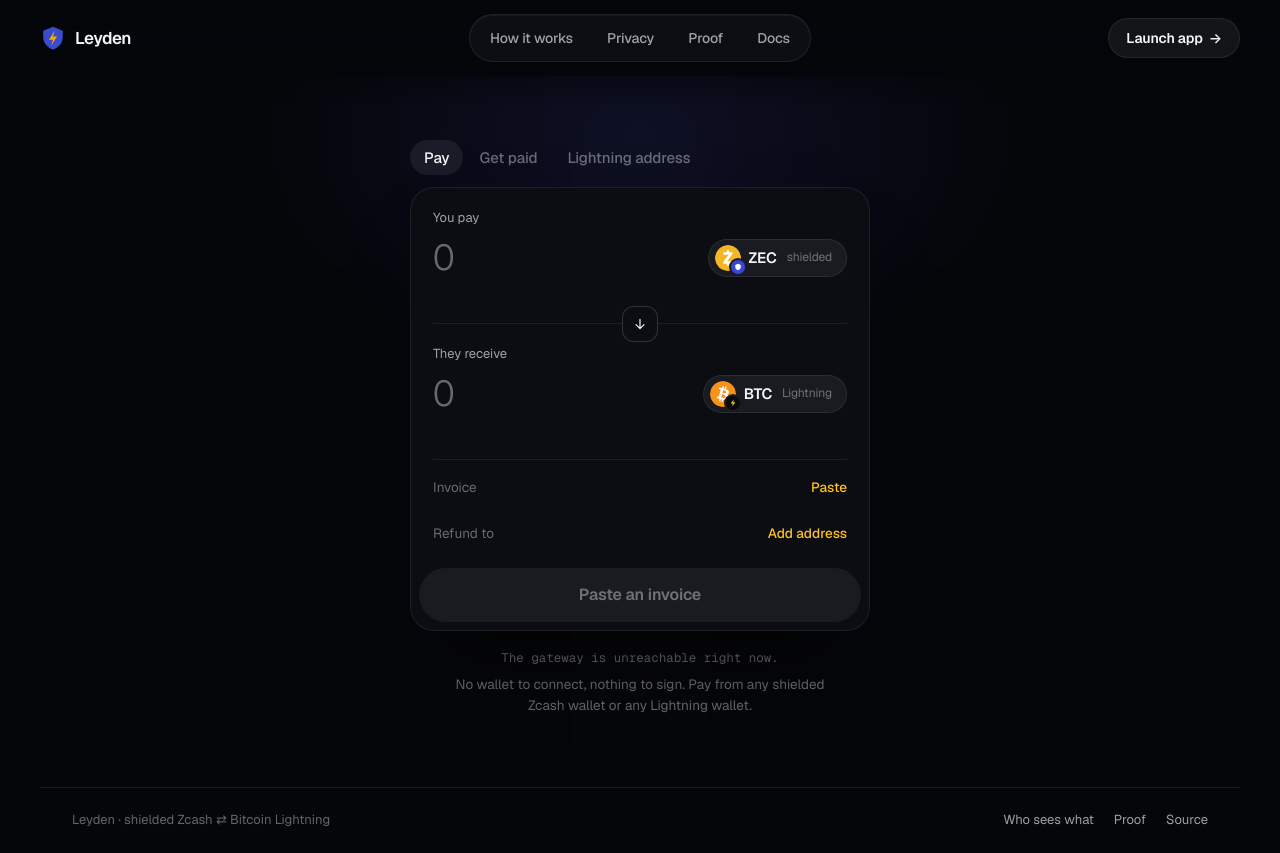
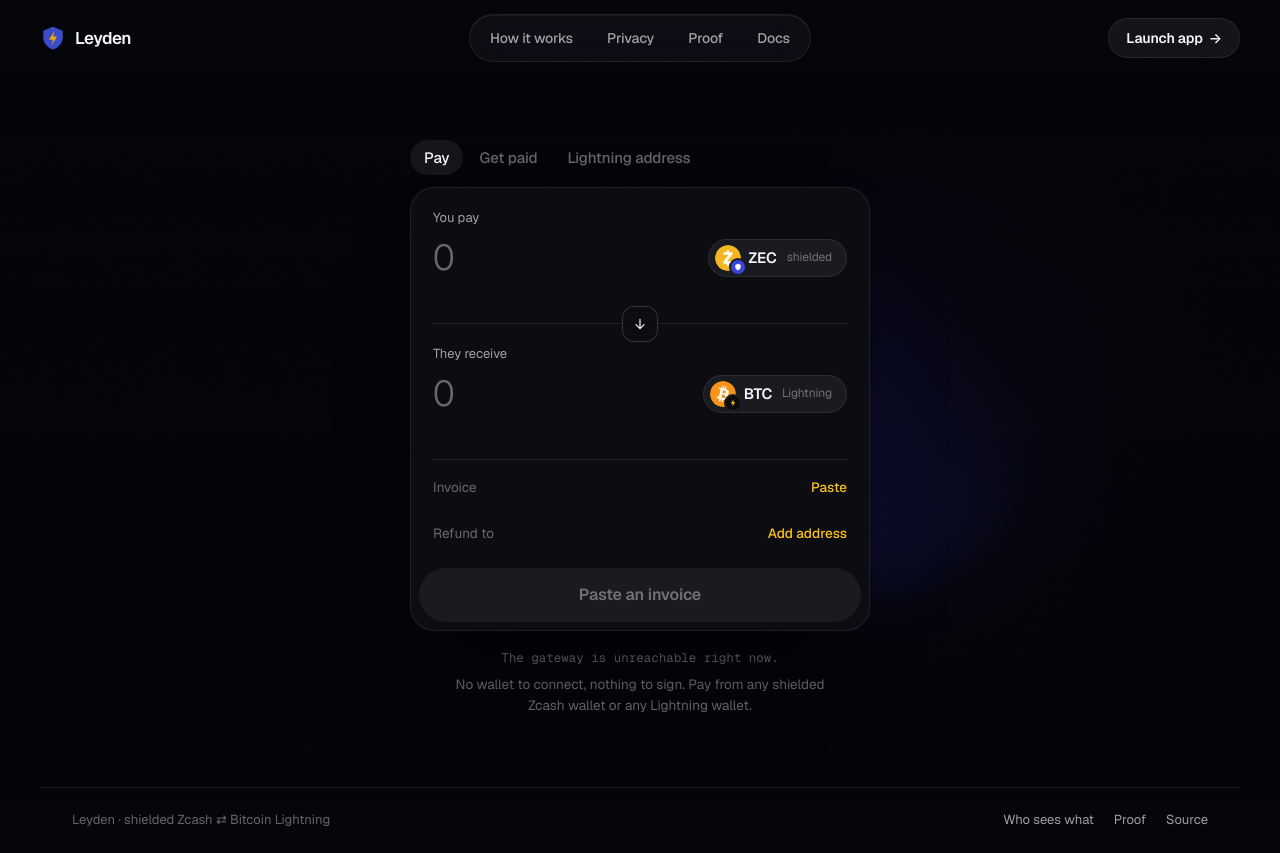
Before and after one commit to wildanrhmn/leyden, a plain HTML site: page web/app/index.html in a window 1280 px wide. Drawn offline with Linux system fonts and the light colour scheme; no server answers; animation ran at ten frames a second.

Commit message:
Use the shared smoke behind the app instead of a clipped static glow

```diff
--- a/web/app.css
+++ b/web/app.css
@@ -4,8 +4,11 @@
 :root { --err: #FF7A6E; --surface: #0B0D13; }
 
 .app { position: relative; display: flex; flex-direction: column; align-items: center; min-height: calc(100svh - 140px); padding: clamp(40px, 8vh, 88px) 16px 72px; overflow: hidden; }
-.app-glow { position: absolute; left: 0; right: 0; top: -260px; height: 760px; pointer-events: none;
-  background: radial-gradient(ellipse 42% 46% at 50% 42%, rgb(84 96 255 / .11), transparent 70%); }
+/* The shared smoke (fluid.js) sits behind the whole app too, a little dimmer than on the
+   landing page so the card stays the focus. It fades in rather than popping on. */
+.page-veil { --dim: .3; }
+.fluid { animation: fluid-in 1.6s ease-out both; }
+@keyframes fluid-in { from { opacity: 0; } }
 .stage { position: relative; width: 100%; max-width: 460px; }
 
 /* Tabs sit above the card as plain text; a soft thumb slides to the selected one. */
--- a/web/app.js
+++ b/web/app.js
@@ -115,6 +115,7 @@
     next.focus();
   });
   document.querySelectorAll("[data-go]").forEach((b) => b.addEventListener("click", () => {
+    dispatchEvent(new Event("leyden:flip"));
     // Flipping from a pasted invoice carries its amount over.
     if (b.dataset.go === "receive" && invoice) $("rcv-sats").value = Math.ceil(invoice.sats);
     show(b.dataset.go);
--- a/web/app/index.html
+++ b/web/app/index.html
@@ -11,6 +11,8 @@
 <link rel="icon" href="/favicon.svg" type="image/svg+xml">
 </head>
 <body>
+<canvas class="fluid" id="fluid" aria-hidden="true"></canvas>
+<div class="page-veil" aria-hidden="true"></div>
 <header class="nav" data-nav>
   <div class="nav-in">
     <a class="brand" href="/" aria-label="Leyden home">
@@ -32,7 +34,6 @@
 </header>
 
 <main class="app">
-  <div class="app-glow" aria-hidden="true"></div>
 
   <section class="stage" aria-label="Swap">
     <div class="tabs" id="tabs" role="tablist" aria-label="What to do">
@@ -155,6 +156,7 @@
 
 <script src="/nav.js"></script>
 <script src="/vendor/gsap/gsap.min.js"></script>
+<script src="/fluid.js"></script>
 <script src="/vendor/qrcode.js"></script>
 <script src="/bolt11.js"></script>
 <script src="/app.js"></script>
--- a/web/base.css
+++ b/web/base.css
@@ -85,6 +85,16 @@
   .nav-links a.nav-cta-menu:hover { background: var(--bolt-hover); }
 }
 
+/* The ambient fluid (fluid.js), shared by the landing page and the app: a fixed layer behind the whole page, so the smoke follows the
+   cursor wherever you are. lvh keeps its size steady while mobile browser bars show and hide. */
+.fluid { position: fixed; z-index: -4; top: 0; left: 0; width: 100vw; height: 100vh; height: 100lvh; display: block; pointer-events: none; }
+/* A page-wide veil over the fluid: lightest behind the hero, a little darker once you scroll
+   into the content (hero.js tweens --dim), so text always reads cleanly. */
+.page-veil { position: fixed; z-index: -3; inset: 0; pointer-events: none;
+  background: linear-gradient(to bottom, rgb(5 6 10 / .4) 0%, rgb(5 6 10 / .2) 30%, rgb(5 6 10 / .45) 100%); }
+.page-veil::after { content: ""; position: absolute; inset: 0; background: var(--bg); opacity: var(--dim, 0); }
+html:not(.has-fluid) .page-veil { display: none; }
+
 /* --- Shared components: pills, swap legs, token chips, the flip button -------------- */
 .pill { display: inline-flex; align-items: center; justify-content: center; gap: 8px; height: 48px; padding: 0 24px; border-radius: 999px; font: 600 15px/1 var(--sans); letter-spacing: -.01em; text-decoration: none; cursor: pointer; border: 0; transition: background-color .15s, border-color .15s, color .15s; }
 .pill-bolt { background: var(--bolt); color: #0A0A0B; }
--- a/web/fluid.js
+++ b/web/fluid.js
@@ -1,16 +1,16 @@
 "use strict";
 
-// Ambient fluid behind the whole landing page: a small GPU stable-fluids solver (advect,
-// add forces, project) in WebGL2 on a fixed, full-screen canvas. The cursor stirs indigo
+// Ambient fluid behind the landing page and the app: a small GPU stable-fluids solver
+// (advect, add forces, project) in WebGL2 on a fixed, full-screen canvas. The cursor stirs indigo
 // "smoke" wherever you are on the page; when it rests, a ghost cursor keeps it drifting.
 // Falls back to a static CSS glow in the hero without WebGL2.
 (() => {
   const canvas = document.getElementById("fluid");
-  const hero = document.querySelector(".hero");
-  if (!canvas || !hero) return;
+  const hero = document.querySelector(".hero"); // landing page only
+  if (!canvas) return;
   const reduce = matchMedia("(prefers-reduced-motion: reduce)").matches;
   const gl = !reduce && canvas.getContext("webgl2", { alpha: false, antialias: false, depth: false, stencil: false, preserveDrawingBuffer: false });
-  if (!gl || !gl.getExtension("EXT_color_buffer_float")) { hero.classList.add("no-fluid"); return; }
+  if (!gl || !gl.getExtension("EXT_color_buffer_float")) { hero?.classList.add("no-fluid"); return; }
 
   const CFG = {
     simRes: 96,          // velocity / pressure grid (short side)
@@ -245,9 +245,9 @@
     return [x, y];
   }
 
-  // A burst from the swap card when the direction flips.
+  // A burst from the swap card when the direction flips (the hero card, or the app's card).
   addEventListener("leyden:flip", () => {
-    const card = document.getElementById("swapcard");
+    const card = document.getElementById("swapcard") || document.getElementById("card");
     if (!card) return;
     const r = canvas.getBoundingClientRect(), c = card.getBoundingClientRect();
     const x = (c.left + c.width / 2 - r.left) / r.width, y = 1 - (c.top + c.height / 2 - r.top) / r.height;
@@ -295,6 +295,6 @@
   new ResizeObserver(() => { clearTimeout(resizeTimer); resizeTimer = setTimeout(init, 150); }).observe(canvas);
   document.addEventListener("visibilitychange", () => (document.hidden ? stop() : start()));
   start();
-  hero.classList.add("has-fluid");
+  hero?.classList.add("has-fluid");
   document.documentElement.classList.add("has-fluid");
 })();
```
Also changed, not shown: web/landing.css (+0 -9 lines).
